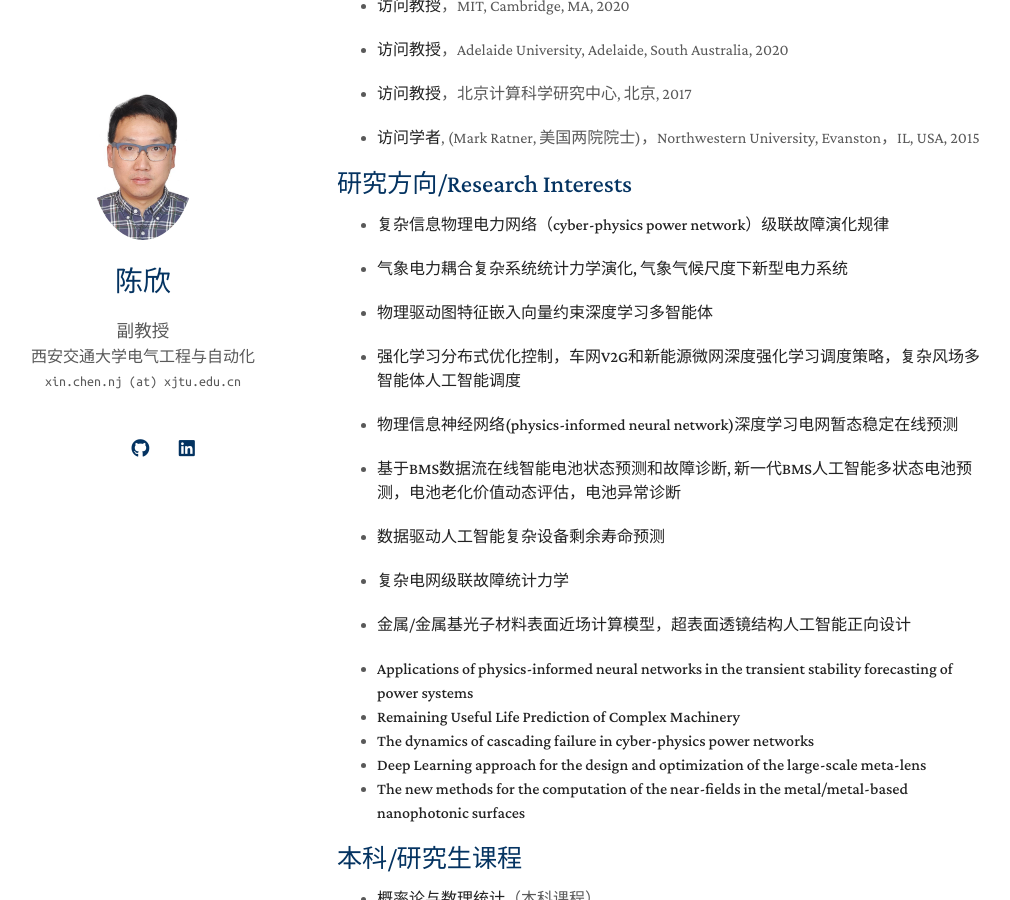
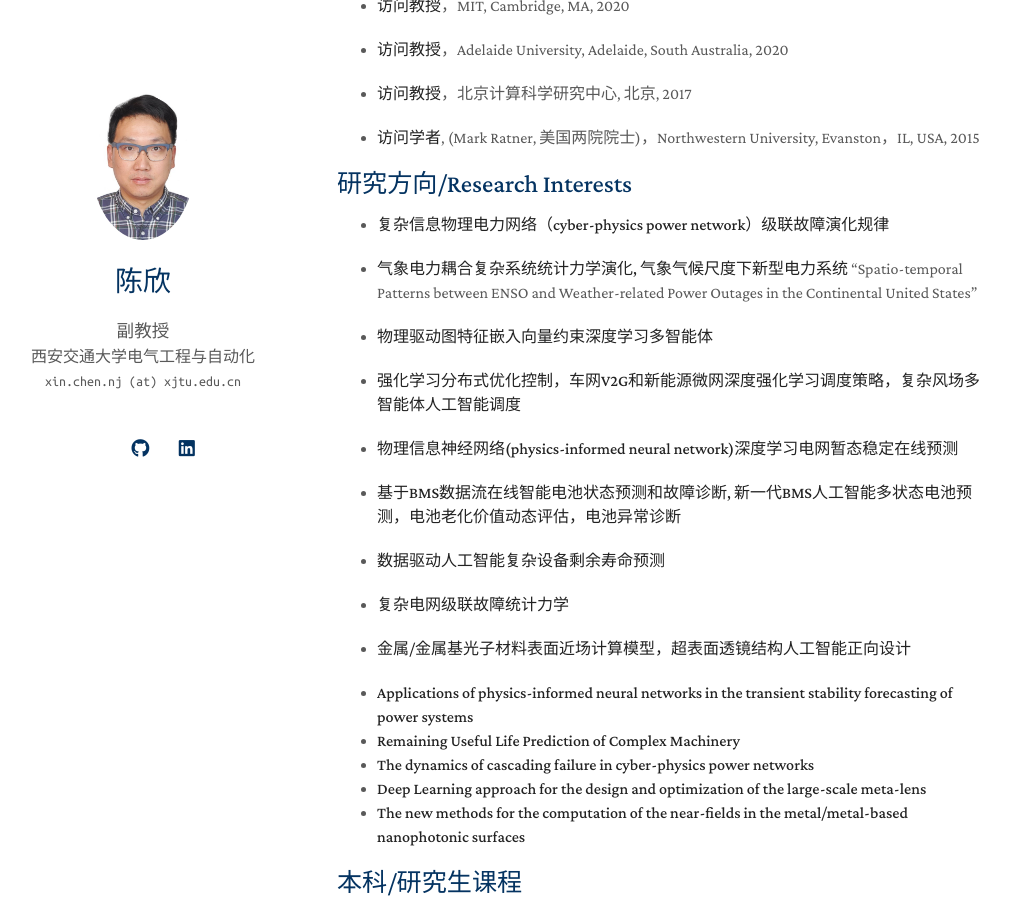
Before and after one commit to IntelligentEnergy/IntelligentEnergy.github.io, a Jekyll site: the page built from index.md, in a window 1280 px wide and 900 px high, scrolled down 512 px. Shown: the whole window, without its empty margins (133-1143 px from the left). Built offline with Jekyll 4.4.1, drawn with Linux system fonts in a browser that asks for light colours; nearby versions of some CDN libraries; a style sheet for code colours, icons or effects is not loaded; our own code applies the rules of GitHub Pages for plain Markdown files.

Commit message:
Update index.md

```diff
--- a/index.md
+++ b/index.md
@@ -36,7 +36,7 @@ layout: homepage
 
 - **复杂信息物理电力网络（cyber-physics power network）级联故障演化规律**
 
-- **气象电力耦合复杂系统统计力学演化, 气象气候尺度下新型电力系统**
+- **气象电力耦合复杂系统统计力学演化, 气象气候尺度下新型电力系统** <a href="https://arxiv.org/abs/2406.14474"><autocolor>“Spatio-temporal Patterns between ENSO and Weather-related Power Outages in the Continental United States”</autocolor></a>
 
 - **物理驱动图特征嵌入向量约束深度学习多智能体**
 
```
